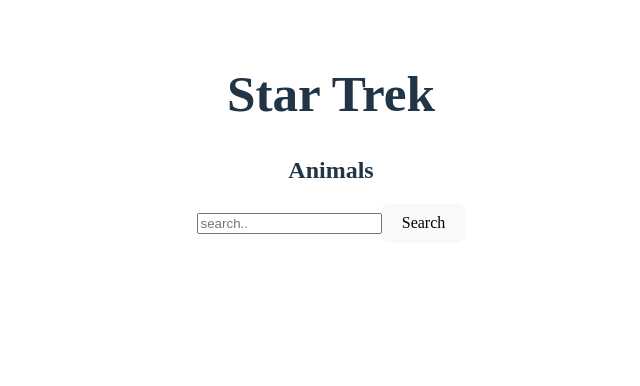
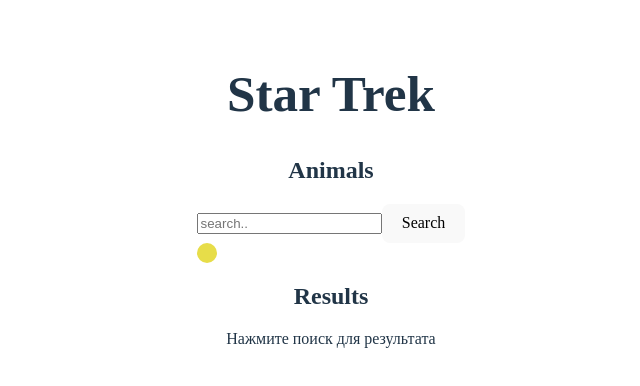
Before and after one commit to denis0991/learning-react, a React (Vite) app: page / in a window 1280 px wide. Shown: the top 386 px of the page, without its empty margins (309-949 px from the left). Built offline with nearby package versions, Linux system fonts and the light colour scheme.

Commit message:
feat: modify the search component

```diff
--- a/src/App.css
+++ b/src/App.css
@@ -5,3 +5,17 @@
   padding: 2rem;
   text-align: center;
 }
+
+.status {
+  width: 20px;
+  height: 20px;
+  background-color: rgb(231, 221, 73);
+  border-radius: 50%;
+}
+
+.status_success {
+  width: 20px;
+  height: 20px;
+  border-radius: 50%;
+  background-color: rgb(105, 231, 73);
+}
--- a/src/App.tsx
+++ b/src/App.tsx
@@ -1,13 +1,47 @@
 import './App.css';
-import { Search } from './components/search/search.component';
-import { Header } from './components/header/header.component';
-function App() {
+import React, { type ReactNode } from 'react';
+import { Header, Search, Result } from './index';
+import type { AppState } from './types/app.interfaces';
+
+export class App extends React.Component<Record<string, never>, AppState> {
+  constructor(props: Record<string, never>) {
+    super(props);
+    this.state = {
+      result: <div>Нажмите поиск для результата</div>,
+      status: 'search',
+      inputValue: '',
+    };
+    this.setSearchState = this.setSearchState.bind(this);
+    this.setStatus = this.setStatus.bind(this);
+    this.setInputValue = this.setInputValue.bind(this);
+  }
+  render(): ReactNode {
     return (
       <>
         <Header></Header>
-      <Search value=""></Search>
+        <main>
+          <Search
+            setSearchState={this.setSearchState}
+            setStatus={this.setStatus}
+            setInputValue={this.setInputValue}
+            status={this.state.status}
+            value={this.state.inputValue}
+          ></Search>
+          <Result result={this.state.result}></Result>
+        </main>
       </>
     );
   }
 
-export default App;
+  setSearchState(value: React.ReactElement): void {
+    this.setState({ result: value });
+  }
+
+  setStatus(status: string): void {
+    this.setState({ status: status });
+  }
+
+  setInputValue(value: string): void {
+    this.setState({ inputValue: value });
+  }
+}
--- a/src/components/header/header.component.tsx
+++ b/src/components/header/header.component.tsx
@@ -3,10 +3,10 @@
 export class Header extends React.Component {
   render(): ReactNode {
     return (
-      <>
+      <header>
         <h1>Star Trek</h1>
         <h2>Animals</h2>
-      </>
+      </header>
     );
   }
 }
--- /dev/null
+++ b/src/components/results/result.component.tsx
@@ -0,0 +1,20 @@
+import React, { type ReactNode } from 'react';
+
+export interface ResultType {
+  result: React.ReactElement;
+}
+
+interface PropsType {
+  result: React.ReactElement;
+}
+
+export class Result extends React.Component<PropsType> {
+  render(): ReactNode {
+    return (
+      <section className="result">
+        <h2>Results</h2>
+        <div>{this.props.result}</div>
+      </section>
+    );
+  }
+}
--- a/src/components/search/search.component.tsx
+++ b/src/components/search/search.component.tsx
@@ -1,7 +1,7 @@
 import React, { type ReactNode } from 'react';
-import type { State, Props, ApiResponse } from './search.interfaces';
+import type { Props, ApiResponse } from './search.interfaces';
 
-export class Search extends React.Component<Props, State> {
+export class Search extends React.Component<Props> {
   constructor(props: Props) {
     super(props);
     this.state = { value: '' };
@@ -11,25 +11,54 @@
     return (
       <>
         <input
-          value={this.state.value}
+          value={this.props.value}
           placeholder="search.."
           onChange={(e) => {
-            this.setState({ value: e.target.value });
+            this.props.setInputValue(e.target.value);
           }}
         ></input>
-        <button onClick={this.handleSearch}>Search</button>
+        <button
+          onClick={() => {
+            this.handleSearch();
+          }}
+        >
+          Search
+        </button>
+        {this.props.status === 'search' ? (
+          <div className="status"></div>
+        ) : (
+          <div className="status_success"></div>
+        )}
       </>
     );
   }
   async handleSearch(): Promise<void> {
-    const response = await fetch('https://stapi.co/api/v1/rest/animal/search', {
-      method: 'POST',
-      headers: {
-        'Content-Type': 'application/x-www-form-urlencoded',
-      },
-      body: `name=${encodeURIComponent(this.state.value)}`,
-    });
-    const data: ApiResponse = await response.json();
-    console.log(data);
+    try {
+      this.props.setStatus('search');
+      const response = await fetch(
+        'https://stapi.co/api/v1/rest/animal/search',
+        {
+          method: 'POST',
+          headers: {
+            'Content-Type': 'application/x-www-form-urlencoded',
+          },
+          body: `name=${encodeURIComponent(this.props.value)}`,
+        }
+      );
+      const data: ApiResponse = await response.json();
+      this.props.setStatus('success');
+      if (data.animals && data.animals.length > 0) {
+        this.props.setSearchState(
+          <div>
+            {data.animals.map((elem) => (
+              <div key={elem.uid}>{elem.name}</div>
+            ))}
+          </div>
+        );
+      }
+    } catch (error) {
+      console.error('Search error:', error);
+      this.props.setStatus('error');
+    }
   }
 }
--- /dev/null
+++ b/src/index.tsx
@@ -0,0 +1,3 @@
+export { Search } from './components/search/search.component';
+export { Header } from './components/header/header.component';
+export { Result } from './components/results/result.component';
--- a/src/main.tsx
+++ b/src/main.tsx
@@ -1,7 +1,8 @@
 import { StrictMode } from 'react';
 import { createRoot } from 'react-dom/client';
 import './index.css';
-import App from './App';
+import { App } from './App';
+
 const root: HTMLElement | null = document.getElementById('root');
 if (root)
   createRoot(root).render(
--- /dev/null
+++ b/src/types/app.interfaces.tsx
@@ -0,0 +1,5 @@
+export interface AppState {
+  result: React.ReactElement;
+  status: string;
+  inputValue: string;
+}
```
Also changed, not shown: src/components/search/search.interfaces.tsx (+4 -4 lines), src/components/results/card.component.tsx (added). Lines whose indentation alone changed are shown as unchanged.
